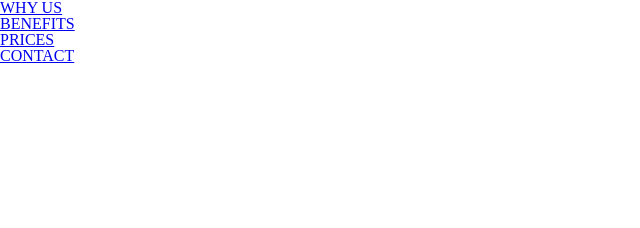
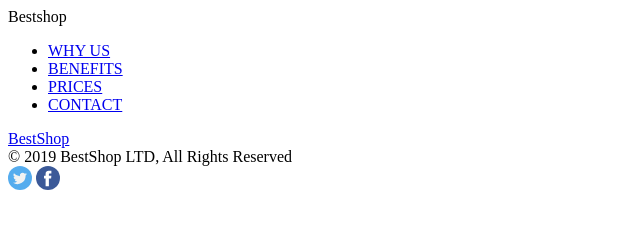
Before and after one commit to patrycjarobak/Bestshop, a plain HTML site: page index.html in a window 1280 px wide. Shown: the whole page, without its empty margins (0-640 px from the left). Drawn offline with Linux system fonts and the light colour scheme.

Commit message:
head_and_footer

```diff
--- a/index.html
+++ b/index.html
@@ -5,17 +5,18 @@
     <meta name="viewport"
           content="width=device-width, user-scalable=no, initial-scale=1.0, maximum-scale=1.0, minimum-scale=1.0">
     <meta http-equiv="X-UA-Compatible" content="ie=edge">
-    <title>Bestshop</title>
+    <title>BestShop</title>
 
-
-    <link rel="stylesheet" href="reset.css">
+    <link rel="preconnect" href="https://fonts.gstatic.com">
+    <link href="https://fonts.googleapis.com/css2?family=Raleway:wght@300;400;700;800&display=swap" rel="stylesheet">
+    <link rel="preconnect" href="https://fonts.gstatic.com">
+    <link href="https://fonts.googleapis.com/css2?family=Open+Sans:wght@300;400;700&display=swap" rel="stylesheet">
 </head>
 <body>
 
 <header class="page-header">
     <div class="container">
-        <a class="logo">
-        </a>
+        <a class="logo">Bestshop</a>
 
         <nav class="page-nav">
             <ul class="page-nav-list">
@@ -27,3 +28,22 @@
         </nav>
     </div>
 </header>
+
+
+
+
+
+<footer class="footer">
+    <div class="footer__container container">
+        <div class="footer__info">
+            <a href="#" class="logo">BestShop</a>
+            <div class="footer__copyright">© 2019 BestShop LTD, All Rights Reserved</div>
+        </div>
+        <div class="footer__socialmedia">
+            <a href="#"><img src="assets/Twitter.svg" alt="twitter"/></a>
+            <a href="#"><img src="assets/Facebook.svg" alt="facebook"/></a>
+        </div>
+    </div>
+</footer>
+</body>
+</html>
--- a/style.css
+++ b/style.css
@@ -1,3 +1,53 @@
+* {
+    box-sizing: border-box;
+}
+
+:root {
+    --color-primary: #08A6E4;
+    --color-primary-shadow: rgba(7, 172, 230, .16);
+    --color-redish: #FB3B64;
+    --button-radius: 35px;
+
+}
+
+
+
 .logo {
 
 }
+
+
+
+
+
+
+
+/*stopka*/
+
+.footer {
+    box-shadow: 0 -5px 40px #00000029;
+    padding: 20px 0;
+}
+
+.footer__container {
+    display: flex;
+    justify-content: space-between;
+    align-items: center;
+}
+
+.footer__info {
+    display: flex;
+    flex-direction: column;
+    justify-content: space-around;
+}
+
+.footer__copyright {
+    font-size: 0.6875rem;
+    line-height: 1.5rem;
+    color: gray;
+    margin-top: 6px;
+}
+
+.footer__socialmedia a:first-of-type {
+    margin-right: 25px;
+}
```
